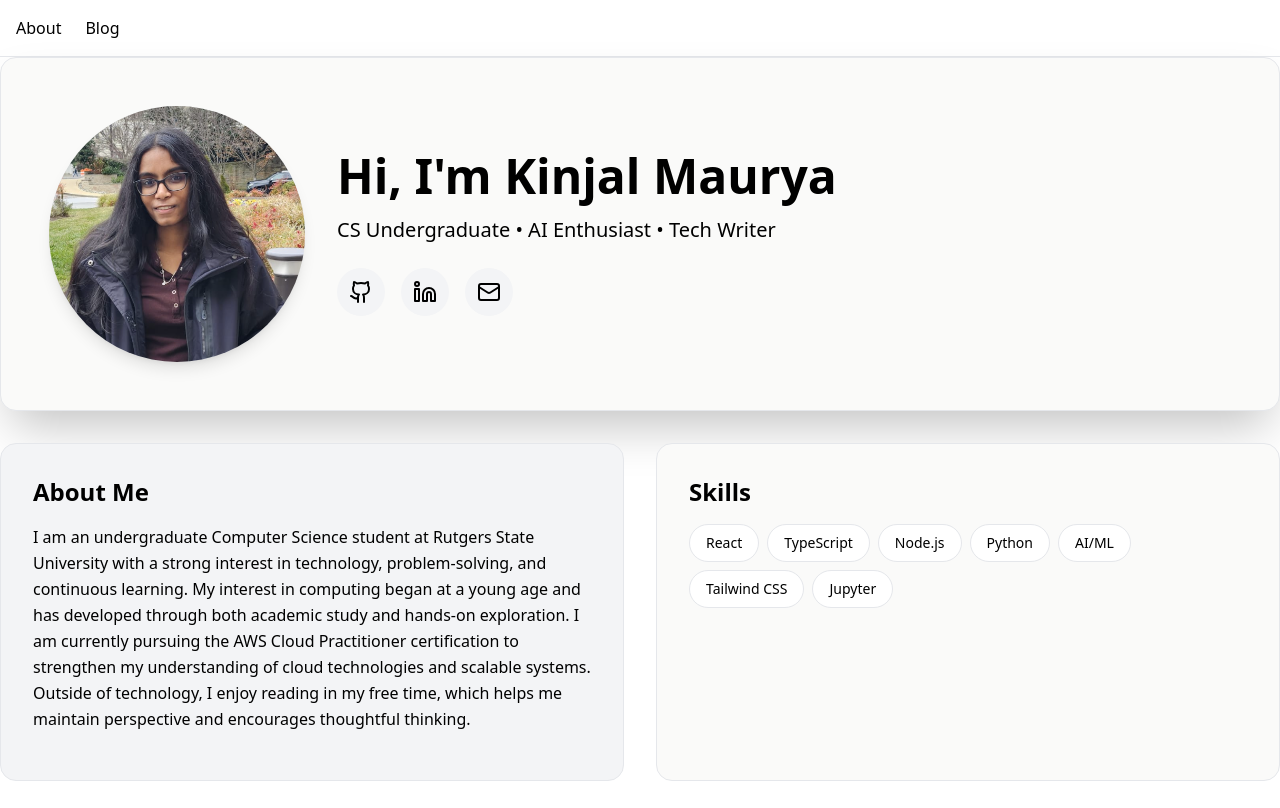
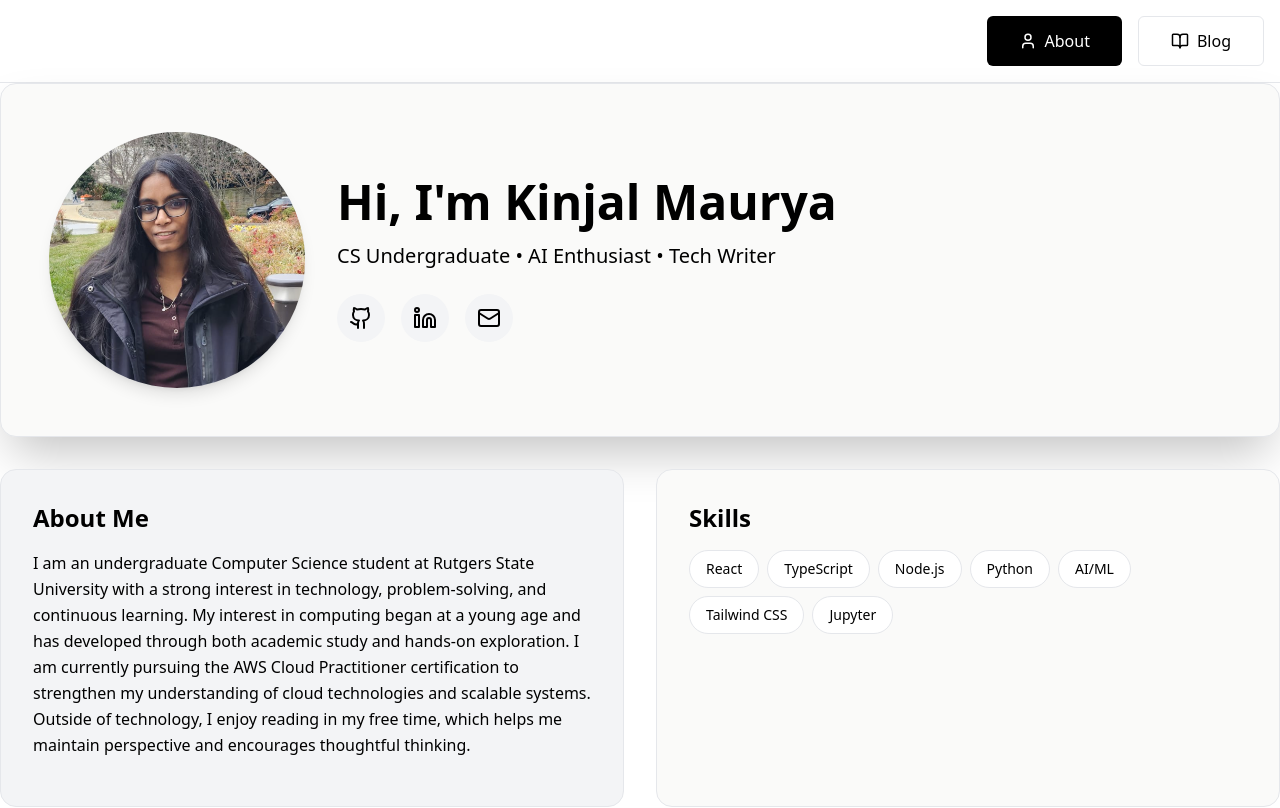
Before and after one commit to Kinjalxp/kinjalreact, a React (Vite) app: page / in a window 1280 px wide. Shown: the top 808 px of the page. Built offline with nearby package versions, Linux system fonts and the light colour scheme.

Commit message:
Header customized

```diff
--- a/src/App.tsx
+++ b/src/App.tsx
@@ -1,18 +1,36 @@
-import { BrowserRouter, Routes, Route, Link } from "react-router-dom";
+import { BrowserRouter, Routes, Route, NavLink } from "react-router-dom";
 import About from "./pages/About";
 import Blog from "./pages/Blog";
 import BlogPost from "./pages/BlogPost";
+import { User, BookOpen, Icon } from "lucide-react";
+
+const navItemClass = ({ isActive }: { isActive: boolean }) =>
+  ` flex items-center gap-2
+   px-8 py-3
+   rounded-md transition-colors
+  ${
+    isActive
+      ? "bg-black text-white px-4 py-2 rounded"
+      : "bg-white text-black px-4 py-2 rounded border"
+  }`;
+
+const navItems = [
+  { label: "About", path: "/", icon: User, end: true },
+  { label: "Blog", path: "/blog", icon: BookOpen },
+];
 
 const App = () => {
   return (
     <BrowserRouter>
-      <nav className="flex gap-6 p-4 border-b">
-        <Link to="/" className="hover:text-blue-500">
-          About
-        </Link>
-        <Link to="/blog" className="hover:text-blue-500">
-          Blog
-        </Link>
+      <nav className="flex gap-4 p-4 border-b">
+        <div className="ml-auto flex gap-4">
+          {navItems.map(({ label, path, icon: Icon, end }) => (
+            <NavLink key={path} to={path} end={end} className={navItemClass}>
+              <Icon size={18} />
+              <span>{label}</span>
+            </NavLink>
+          ))}
+        </div>
       </nav>
 
       <Routes>
```
